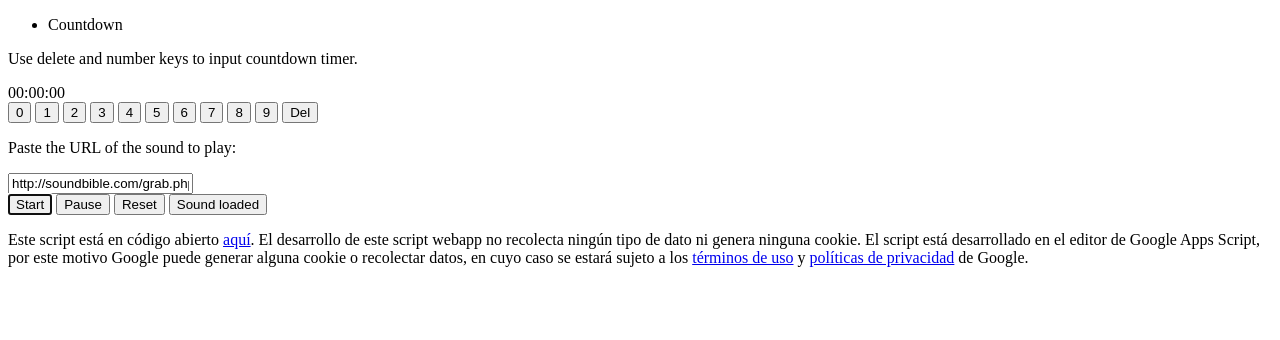
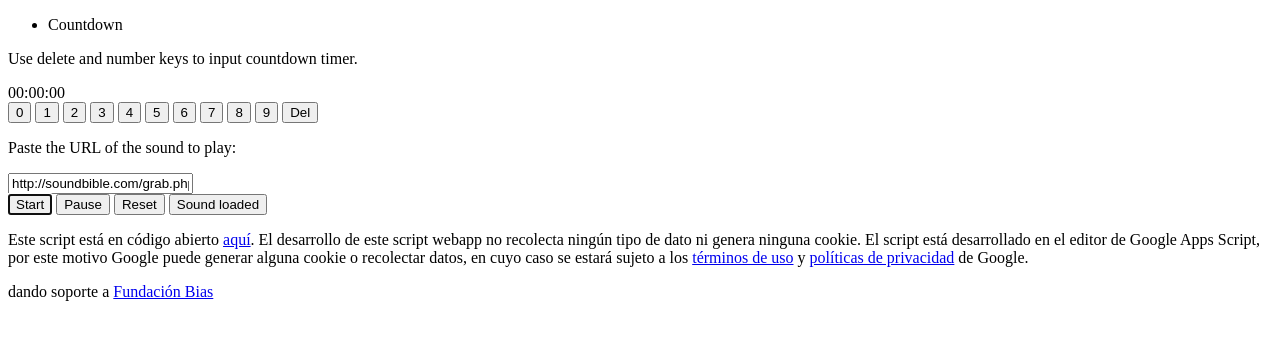
Before and after one commit to danielamof/GAS, a plain HTML site: page countdown-timer/index.html in a window 1280 px wide. Drawn offline with Linux system fonts and the light colour scheme.

Commit message:
soporte Fundacion Bias

```diff
--- a/countdown-timer/index.html
+++ b/countdown-timer/index.html
@@ -235,6 +235,7 @@ Counter.prototype.toSeconds = function(format) {
           </div>
           <div class="disclaimer">
           <p>Este script está en código abierto <a href="https://github.com/danielamof/GAS/tree/master/countdown-timer" href="_blank">aquí</a>. El desarrollo de este script webapp no recolecta ningún tipo de dato ni genera ninguna cookie. El script está desarrollado en el editor de Google Apps Script, por este motivo Google puede generar alguna cookie o recolectar datos, en cuyo caso se estará sujeto a los <a href="https://policies.google.com/terms" target="_blank">términos de uso</a> y <a href="https://policies.google.com/privacy" target="_blank">políticas de privacidad</a> de Google.</p>
+            <p>dando soporte a <a href="https://www.fundacionbias.org/" target="_blank">Fundación Bias</a></p>
           </div>
         </div>
         <audio id="audio" src="" autoplay="false"></audio>
```
